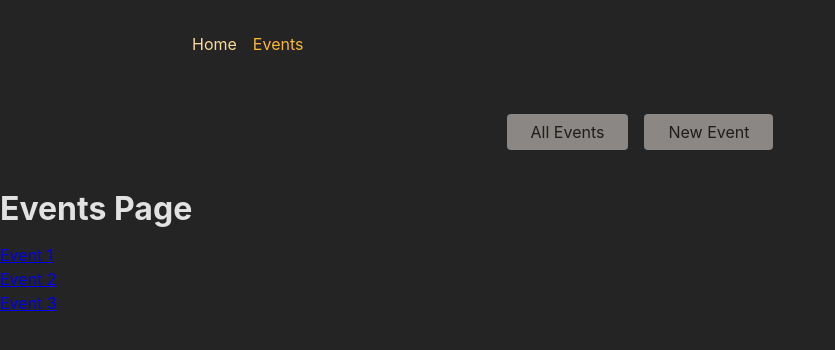
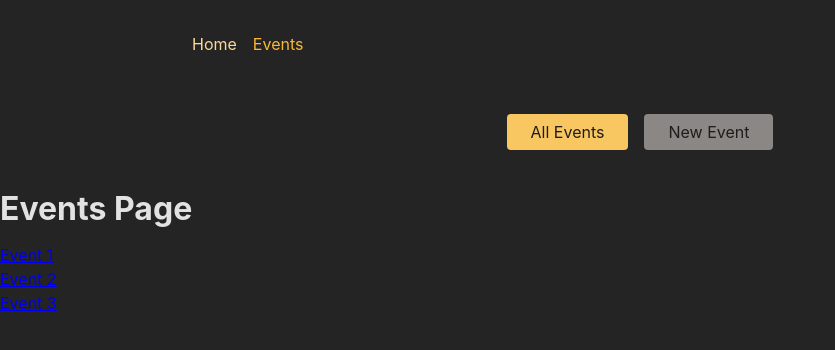
Before and after one commit to adussa3/Advanced-React-Router, a React (Create React App) app in the folder frontend/: page /events in a window 1280 px wide. Shown: the top 350 px of the page, without its empty margins (0-835 px from the left). Built offline with nearby package versions, Linux system fonts and the light colour scheme.

Commit message:
Updated route navigations

```diff
--- a/frontend/src/components/EventsNavigation.js
+++ b/frontend/src/components/EventsNavigation.js
@@ -7,10 +7,10 @@ function EventsNavigation() {
       <nav>
         <ul className={classes.list}>
           <li>
-            <NavLink to="">All Events</NavLink>
+            <NavLink to="" className={({ isActive }) => isActive ? classes.active : undefined} end>All Events</NavLink>
           </li>
           <li>
-            <NavLink to="new">New Event</NavLink>
+            <NavLink to="new" className={({ isActive }) => isActive ? classes.active : undefined}>New Event</NavLink>
           </li>
         </ul>
       </nav>
--- a/frontend/src/components/MainNavigation.js
+++ b/frontend/src/components/MainNavigation.js
@@ -7,10 +7,10 @@ function MainNavigation() {
       <nav>
         <ul className={classes.list}>
           <li>
-            <NavLink className={({ isActive }) => isActive ? classes.active : null} to="">Home</NavLink>
+            <NavLink className={({ isActive }) => isActive ? classes.active : undefined} to="">Home</NavLink>
           </li>
           <li>
-            <NavLink className={({ isActive }) => isActive ? classes.active : null} to="events">Events</NavLink>
+            <NavLink className={({ isActive }) => isActive ? classes.active : undefined} to="events">Events</NavLink>
           </li>
         </ul>
       </nav>
```
